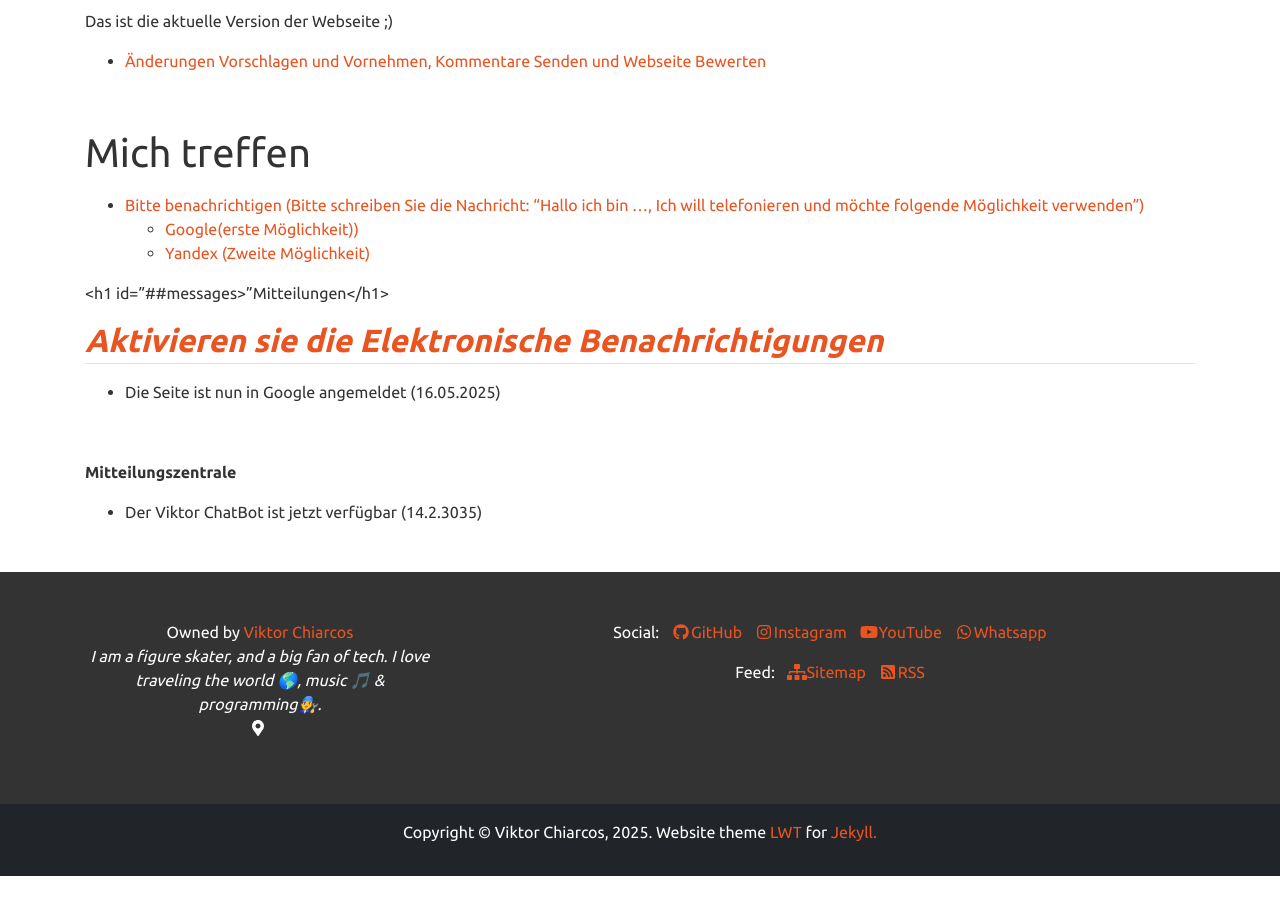
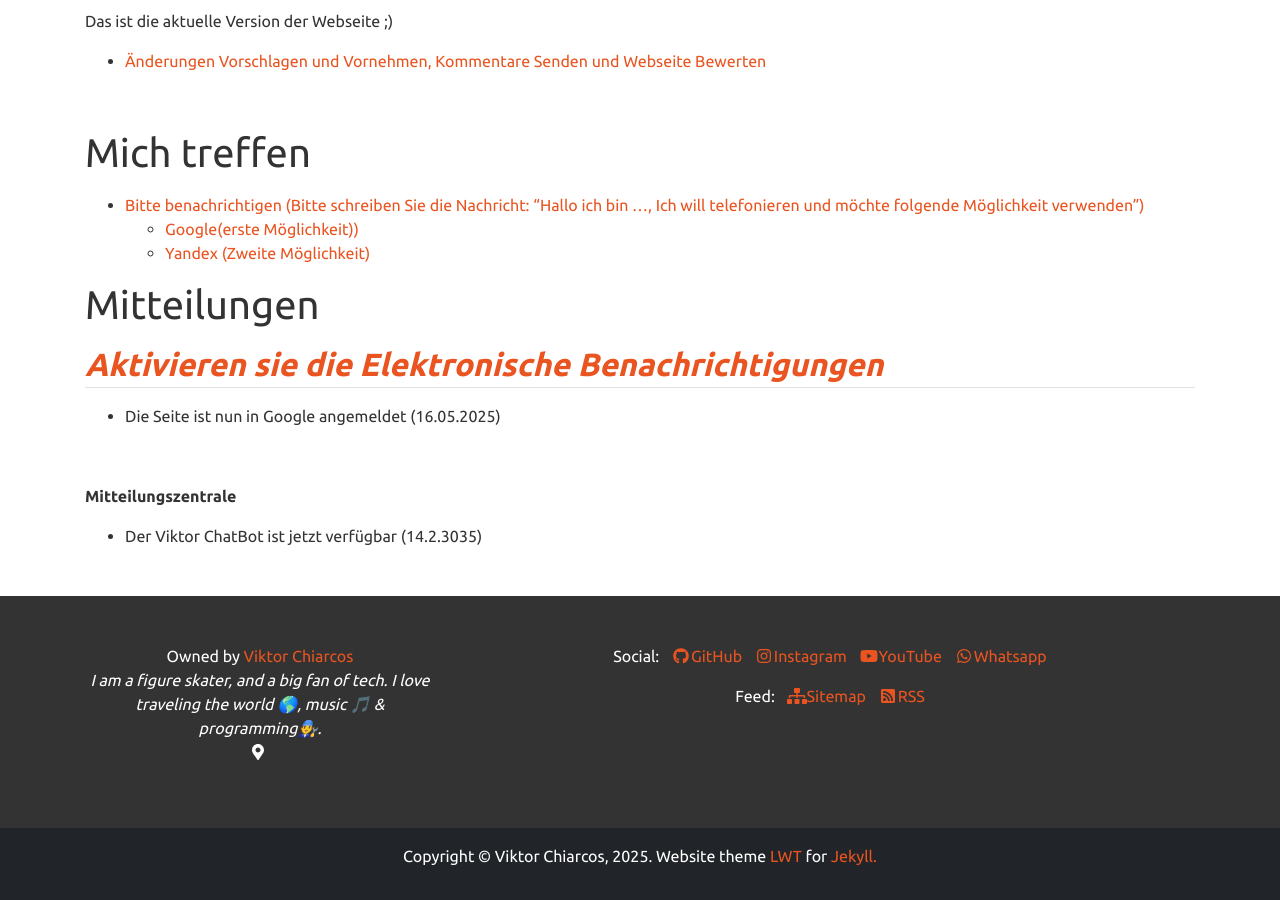
Before and after one commit to viktor-chiarcos/viktor-chiarcos.github.io, a Jekyll site: the page built from index.md, in a window 1280 px wide and 900 px high, scrolled down 2248 px. Built offline with Jekyll 4.4.1, drawn with Linux system fonts in a browser that asks for light colours; before the commit the page ends 3124 px from its top, so only the background shows below that.

Commit message:
Update index.md

```diff
--- a/index.md
+++ b/index.md
@@ -90,7 +90,7 @@ Das ist die aktuelle Version der Webseite ;)
   - [Google(erste Möglichkeit))](https://meet.google.com/qdp-pqtz-fso)
   - [Yandex (Zweite Möglichkeit)](https://telemost.yandex.ru/j/48912595575715)
 
-<h1 id="##messages>"Mitteilungen</h1>
+<h1 id="##messages">Mitteilungen</h1>
 ## [***Aktivieren sie die Elektronische Benachrichtigungen***](https://chat.whatsapp.com/L4rY65bQCVtIRQMpIIz06b)
 
 - Die Seite ist nun in Google angemeldet (16.05.2025)
```
